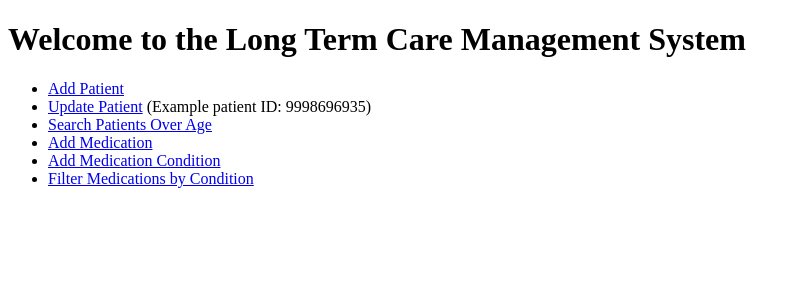
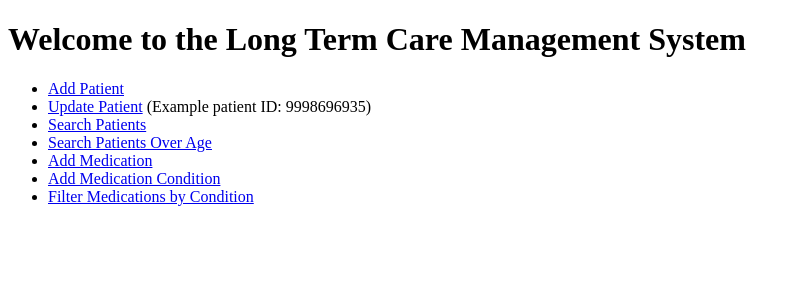
Before and after one commit to sharlet-kumar/LongTermCareHome-Part2, a Django app: page / in a window 1280 px wide. Shown: the top 300 px of the page, without its empty margins (0-800 px from the left). Run offline with Django 5.2, Linux system fonts and the light colour scheme.

Commit message:
homepage update

```diff
--- a/LTCBase/test_app/templates/test_app/homepage.html
+++ b/LTCBase/test_app/templates/test_app/homepage.html
@@ -10,6 +10,7 @@
     <ul>
         <li><a href="{% url 'add_patient' %}">Add Patient</a></li>
         <li><a href="{% url 'update_patient' patient_id=9998696935 %}">Update Patient</a> (Example patient ID: 9998696935)</li>
+        <li><a href="{% url 'search_patients' %}">Search Patients</a></li>
         <li><a href="{% url 'search_patients_over_age' %}">Search Patients Over Age</a></li>
         <li><a href="{% url 'add_medication' %}">Add Medication</a></li>
         <li><a href="{% url 'add_condition' %}">Add Medication Condition</a></li>
```
